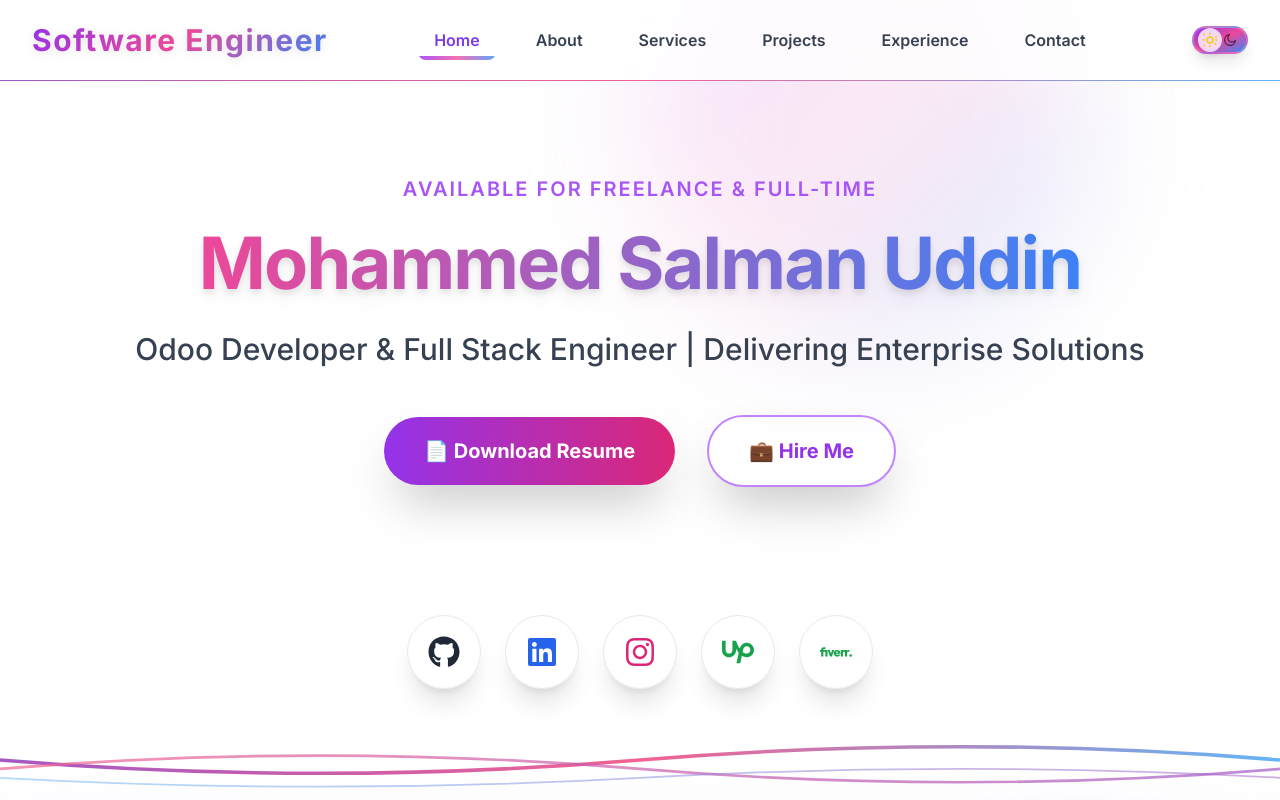
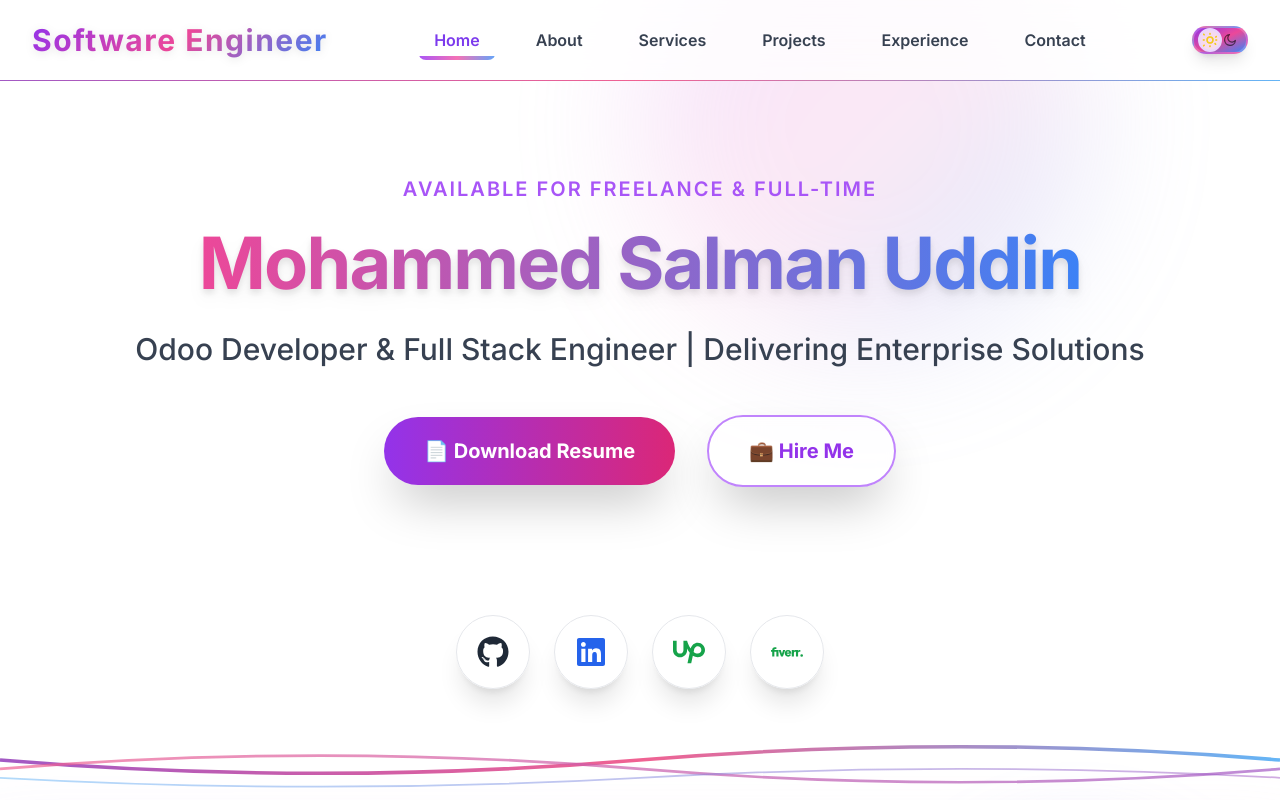
Before and after one commit to MohdSalmanUddin/Portfolio, a React (Vite) app: page / in a window 1280 px wide. Shown: the top 800 px of the page. Built offline with nearby package versions, Linux system fonts and the light colour scheme.

Commit message:
[FIX] Portfolio V-2

```diff
--- a/src/App.tsx
+++ b/src/App.tsx
@@ -1,6 +1,6 @@
 import React, { useState, useEffect } from 'react';
 import { motion, AnimatePresence } from 'framer-motion';
-import { FaSun, FaMoon, FaGithub, FaLinkedin, FaInstagram, FaTimes, FaBars } from 'react-icons/fa';
+import { FaSun, FaMoon, FaGithub, FaLinkedin, FaTimes, FaBars } from 'react-icons/fa';
 import { SiUpwork, SiFiverr } from 'react-icons/si';
 import About from './About';
 import Resume from './Resume';
@@ -375,14 +375,7 @@ const App = () => {
             >
               <FaLinkedin size={20} className="w-5 h-5 sm:w-6 sm:h-6 md:w-7 md:h-7 lg:w-8 lg:h-8" />
             </motion.a>
-            <motion.a
-              href="https://www.instagram.com/perksofbeingrealistic.in/"
-              className="text-pink-600 hover:text-pink-700 dark:hover:text-pink-400 bg-white/80 dark:bg-gray-800/80 rounded-full p-2.5 sm:p-3 md:p-4 lg:p-5 shadow-xl hover:shadow-2xl transition-all duration-300 transform hover:scale-110 backdrop-blur-sm border border-gray-200 dark:border-gray-700"
-              whileHover={{ scale: 1.1 }}
-              whileTap={{ scale: 0.9 }}
-            >
-              <FaInstagram size={20} className="w-5 h-5 sm:w-6 sm:h-6 md:w-7 md:h-7 lg:w-8 lg:h-8" />
-            </motion.a>
+
             <motion.a
               href="https://www.upwork.com/freelancers/~01294ae0bedb9ef675?mp_source=share"
               className="text-green-600 hover:text-green-700 dark:hover:text-green-400 bg-white/80 dark:bg-gray-800/80 rounded-full p-2.5 sm:p-3 md:p-4 lg:p-5 shadow-xl hover:shadow-2xl transition-all duration-300 transform hover:scale-110 backdrop-blur-sm border border-gray-200 dark:border-gray-700"
--- a/src/Footer.tsx
+++ b/src/Footer.tsx
@@ -1,4 +1,5 @@
-import { FaGithub, FaLinkedin, FaInstagram } from 'react-icons/fa';
+import { FaGithub, FaLinkedin } from 'react-icons/fa';
+import { SiUpwork, SiFiverr } from 'react-icons/si';
 
 export default function Footer() {
   return (
@@ -16,8 +17,11 @@ export default function Footer() {
           <a href="https://www.linkedin.com/in/mohammedsalmanuddin" target="_blank" rel="noopener noreferrer" className="hover:scale-110 transition-transform text-purple-400 hover:text-purple-700 dark:hover:text-purple-200">
             <FaLinkedin size={22} />
           </a>
-          <a href="https://www.instagram.com/perksofbeingrealistic.in/" target="_blank" rel="noopener noreferrer" className="hover:scale-110 transition-transform text-purple-400 hover:text-purple-700 dark:hover:text-purple-200">
-            <FaInstagram size={22} />
+          <a href="https://www.upwork.com/freelancers/~01294ae0bedb9ef675?mp_source=share" target="_blank" rel="noopener noreferrer" className="hover:scale-110 transition-transform text-purple-400 hover:text-purple-700 dark:hover:text-purple-200">
+            <SiUpwork size={22} />
+          </a>
+          <a href="https://www.fiverr.com/s/e6A8x9D" target="_blank" rel="noopener noreferrer" className="hover:scale-110 transition-transform text-purple-400 hover:text-purple-700 dark:hover:text-purple-200">
+            <SiFiverr size={22} />
           </a>
         </div>
       </div>
```
